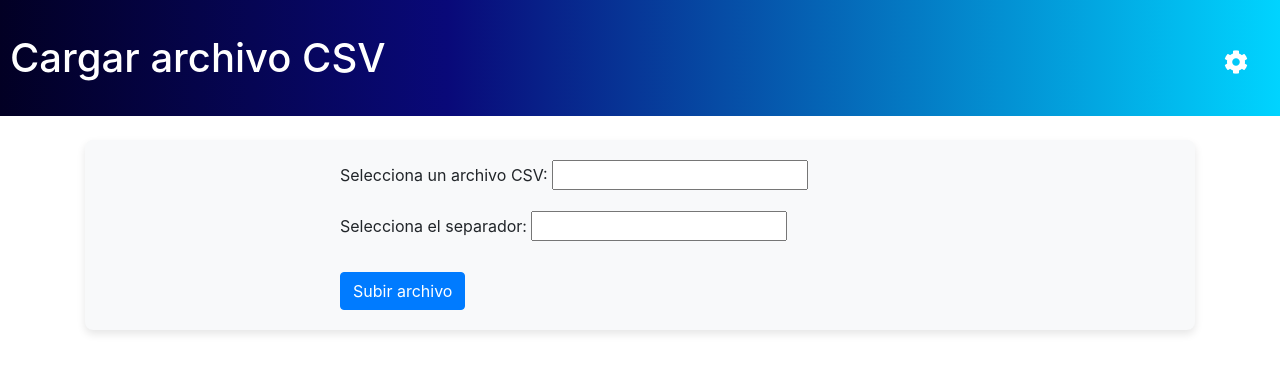
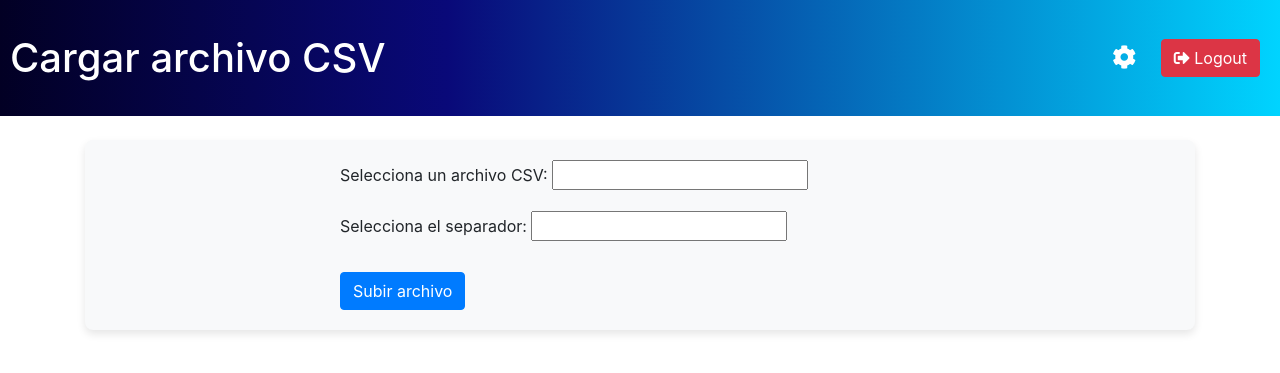
Before and after one commit to shussk02/TFG_shussk02, a Django app: template polls/templates/cargar_csv.html in a window 1280 px wide. Shown: the top 373 px of the page. Run offline with Django 3.2, Linux system fonts and the light colour scheme; the template is opened without the code that fills it: most values are stand-ins (such as "Sample title", 1, 10 or a date in 2020); form fields are guessed from the names that the template uses; some libraries are stand-ins or nearby versions.

Commit message:
logout implementado y puesto en funcionamiento, falta modificar estilo mensajes

```diff
--- a/accounts/templates/login.html
+++ b/accounts/templates/login.html
@@ -16,7 +16,7 @@
 
     <div class="container mt-5">
         <div class="form-container">
-            <form method="post" action="{% url 'login' %}">
+            <form method="post" action="{% url 'accounts:login' %}">
                 {% csrf_token %}
                 <div class="form-group">
                     <label for="username">Usuario:</label>
@@ -27,7 +27,7 @@
                     <input type="password" id="password" name="password" class="form-control" required>
                 </div>
                 <button type="submit" class="btn btn-primary">Iniciar Sesión</button>
-                <a href="{% url 'register' %}" class="btn btn-link">¿No tienes cuenta? Regístrate</a>
+                <a href="{% url 'accounts:register' %}" class="btn btn-link">¿No tienes cuenta? Regístrate</a>
             </form>
         </div>
     </div>
--- a/accounts/templates/register.html
+++ b/accounts/templates/register.html
@@ -14,7 +14,7 @@
 
     <div class="container mt-5">
         <div class="form-container">
-            <form method="post" action="{% url 'register' %}">
+            <form method="post" action="{% url 'accounts:register' %}">
                 {% csrf_token %}
                 <div class="form-group">
                     <label for="username">Usuario:</label>
@@ -29,7 +29,7 @@
                     <input type="password" id="password2" name="password2" class="form-control" required>
                 </div>
                 <button type="submit" class="btn btn-primary">Registrarse</button>
-                <a href="{% url 'login' %}" class="btn btn-link">¿Ya tienes cuenta? Inicia Sesión</a>
+                <a href="{% url 'accounts:login' %}" class="btn btn-link">¿Ya tienes cuenta? Inicia Sesión</a>
             </form>
         </div>
     </div>
--- a/accounts/urls.py
+++ b/accounts/urls.py
@@ -1,5 +1,7 @@
 from django.urls import path
 from .views import *
+
+app_name = 'accounts'
 
 urlpatterns = [
     path('login/', user_login, name='login'),
--- a/accounts/views.py
+++ b/accounts/views.py
@@ -18,7 +18,7 @@ def user_login(request):
 
 def user_logout(request):
     logout(request)
-    return redirect('login')  # Redirige a la página de login después de cerrar sesión
+    return redirect('accounts:login')  # Redirige a la página de login después de cerrar sesión
 
 
 
@@ -32,7 +32,7 @@ def user_register(request):
             try:
                 user = User.objects.create_user(username=username, password=password1)
                 login(request, user)
-                return redirect('login')
+                return redirect('accounts:login')
             except:
                 messages.error(request, 'Error al crear el usuario. El nombre de usuario ya existe.')
         else:
--- a/polls/templates/cargar_csv.html
+++ b/polls/templates/cargar_csv.html
@@ -21,11 +21,22 @@
 
 </head>
 <body>
-    <div class="banner">
+    <div class="banner d-flex justify-content-between align-items-center">
         <h1 class="my-4">Cargar archivo CSV</h1>
-        <button type="button" class="btn config-btn" data-toggle="modal" data-target="#configModal">
-            <i class="fas fa-cog"></i>
-        </button>
+        <div>
+            <!-- Botón de ajustes -->
+            <button type="button" class="btn config-btn mr-2" data-toggle="modal" data-target="#configModal">
+                <i class="fas fa-cog"></i>
+            </button>
+
+            <!-- Botón de logout -->
+            <form method="post" action="{% url 'accounts:logout' %}" class="d-inline">
+                {% csrf_token %}
+                <button type="submit" class="btn btn-danger">
+                    <i class="fas fa-sign-out-alt"></i> Logout
+                </button>
+            </form>
+        </div>
     </div>
     <div class="container mt-4">
         <div class="form-container">
--- a/polls/views.py
+++ b/polls/views.py
@@ -12,8 +12,10 @@ from django.core.management import call_command
 from django.apps import apps
 from django.db.utils import OperationalError
 import numpy as np
+from django.contrib.auth.decorators import login_required
 
 
+@login_required
 def cargar_csv(request):
     # Verificar si la solicitud es de tipo POST
     if request.method == 'POST':
```
Also changed, not shown: polls/templates/selected_columns_view.html (+12 -1 lines), polls/templates/vista_modificable_csv.html (+11 -1 lines), polls/templates/vista_previa_csv.html (+11 -1 lines).
